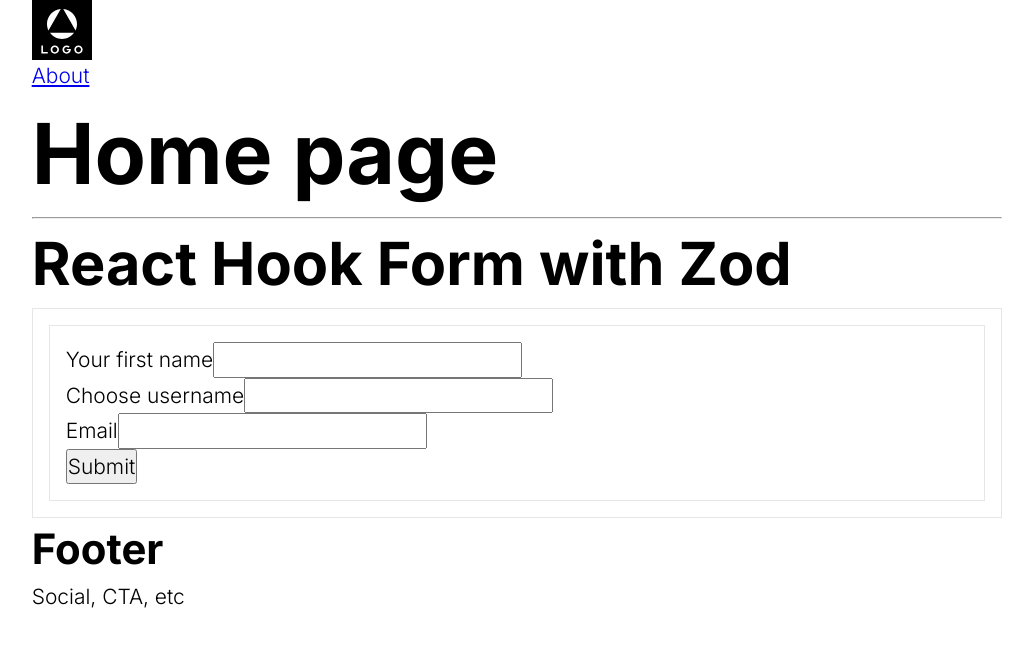
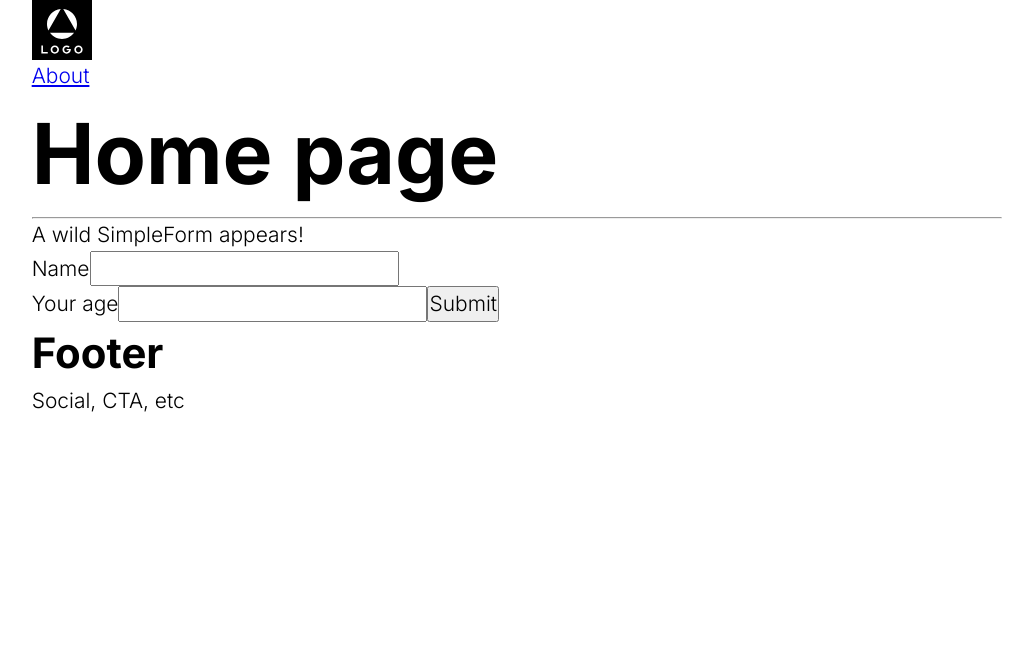
Before and after one commit to ballermatic/n13base, a Next.js app: page / in a window 1280 px wide. Shown: the top 646 px of the page, without its empty margins (123-1156 px from the left). Built offline with nearby package versions, Linux system fonts and the light colour scheme.

Commit message:
Simplified form example

```diff
--- a/app/page.tsx
+++ b/app/page.tsx
@@ -1,12 +1,12 @@
-import { SignUpForm } from '../components/signup/signup';
+import { SimpleForm } from '../components/simple-form';
 
 export default function HomePage() {
   return (
     <div>
       <h1>Home page</h1>
       <hr />
-      <h2>React Hook Form with Zod</h2>
-      <SignUpForm />
+      <p>A wild SimpleForm appears!</p>
+      <SimpleForm />
     </div>
   );
 }
--- a/components/form/form.tsx
+++ /dev/null
@@ -1,71 +0,0 @@
-// Found here: https://omkarkulkarni.vercel.app/blog/reusable-form-component-in-react-using-react-hook-form-and-zod
-
-// function to resolve zod schema we provide
-import { zodResolver } from '@hookform/resolvers/zod';
-
-// We will fully type `<Form />` component by providing component props and fwding // those
-import { ComponentProps } from 'react';
-
-import {
-  // we import useForm hook as useHookForm
-  useForm as useHookForm,
-  // typescript types of useHookForm props
-  UseFormProps as UseHookFormProps,
-  // context provider for our form
-  FormProvider,
-  // return type of useHookForm hook
-  UseFormReturn,
-  // typescript type of form's field values
-  FieldValues,
-  // type of submit handler event
-  SubmitHandler,
-  // hook that would return errors in current instance of form
-  useFormContext,
-} from 'react-hook-form';
-
-// Type of zod schema
-import { ZodSchema, TypeOf } from 'zod';
-
-// We provide additional option that would be our zod schema.
-interface UseFormProps<T extends ZodSchema<any>> extends UseHookFormProps<TypeOf<T>> {
-  schema: T;
-}
-
-export const useForm = <T extends ZodSchema<any>>({ schema, ...formConfig }: UseFormProps<T>) => {
-  return useHookForm({
-    ...formConfig,
-    resolver: zodResolver(schema),
-  });
-};
-
-// we omit the native `onSubmit` event in favor of `SubmitHandler` event
-// the beauty of this is, the values returned by the submit handler are fully typed
-interface FormProps<T extends FieldValues = any> extends Omit<ComponentProps<'form'>, 'onSubmit'> {
-  form: UseFormReturn<T>;
-  onSubmit: SubmitHandler<T>;
-}
-export const Form = <T extends FieldValues>({ form, onSubmit, children, ...props }: FormProps<T>) => {
-  return (
-    <FormProvider {...form}>
-      {/* the `form` passed here is return value of useForm() hook */}
-      <form onSubmit={form.handleSubmit(onSubmit)} {...props}>
-        <fieldset disabled={form.formState.isSubmitting}>{children}</fieldset>
-      </form>
-    </FormProvider>
-  );
-};
-
-export function FieldError({ name }: { name?: string }) {
-  // the useFormContext hook returns the current state of hook form.
-  const {
-    formState: { errors },
-  } = useFormContext();
-
-  if (!name) return null;
-
-  const error = errors[name];
-
-  if (!error) return null;
-
-  return <span>{error.message}</span>;
-}
--- a/components/form/input.tsx
+++ /dev/null
@@ -1,17 +0,0 @@
-import { ComponentProps, forwardRef } from 'react';
-import { FieldError } from './form';
-
-interface InputProps {
-  label: string;
-  type: string;
-}
-
-export const Input = forwardRef<HTMLInputElement, InputProps>(function Input({ label, type = 'text', ...props }, ref) {
-  return (
-    <div>
-      <label>{label}</label>
-      <input type={type} ref={ref} {...props} />
-      <FieldError name={props.name} />
-    </div>
-  );
-});
--- a/components/signup/signup.module.css
+++ /dev/null
@@ -1,12 +0,0 @@
-.form {
-  padding: 1rem;
-}
-
-.form fieldset {
-  padding: 1rem;
-  border: 1px solid rgba(128, 128, 128, 0.2);
-}
-
-.wrapper {
-  border: 1px solid rgba(128, 128, 128, 0.2);
-}
--- a/components/signup/signup.tsx
+++ /dev/null
@@ -1,41 +0,0 @@
-// This is needed for the form implementation in Next 13
-'use client';
-
-import { z } from 'zod';
-import { Form, useForm } from '../form/form';
-import { Input } from '../form/input';
-import styles from './signup.module.css';
-
-// Declare validation and shape of form
-// Zod takes care of email validation, it also supports custom regex
-const signUpFormSchema = z.object({
-  firstName: z.string().min(3, 'First Name must be atleast 3 characters long.'),
-  username: z
-    .string()
-    .min(3, 'Username must be atleast 3 characters long.')
-    .max(20, 'Username should be under 20 characters.'),
-  email: z.string().email('Please enter a valid email address.'),
-});
-
-let renderCount = 0;
-
-export function SignUpForm() {
-  // this is hook is required to use form
-  const form = useForm({
-    schema: signUpFormSchema,
-  });
-
-  renderCount++;
-
-  return (
-    <div className={styles.wrapper}>
-      {/* provide the form and onSubmit handler to form component */}
-      <Form form={form} onSubmit={(values) => console.log(values)} className={styles.form}>
-        <Input label='Your first name' type='text' {...form.register('firstName')} />
-        <Input label='Choose username' type='text' {...form.register('username')} />
-        <Input label='Email' type='email' {...form.register('email')} />
-        <button type='submit'>Submit</button>
-      </Form>
-    </div>
-  );
-}
--- /dev/null
+++ b/components/simple-form.tsx
@@ -0,0 +1,33 @@
+'use client';
+
+import { z } from 'zod';
+import { useForm } from 'react-hook-form';
+import { zodResolver } from '@hookform/resolvers/zod';
+
+const schema = z.object({
+  name: z.string().min(2),
+  age: z.number().min(10),
+});
+
+export const SimpleForm = () => {
+  const {
+    register,
+    handleSubmit,
+    formState: { errors },
+  } = useForm({
+    resolver: zodResolver(schema),
+  });
+
+  return (
+    <form onSubmit={handleSubmit((d) => console.log(d))}>
+      <label htmlFor='name'>Name</label>
+      <input {...register('name')} />
+      {errors.name?.message && <span>Name needs to be more than 2 characters.</span>}
+      <br />
+      <label htmlFor='age'>Your age</label>
+      <input type='number' {...register('age', { valueAsNumber: true })} />
+      {errors.age?.message && <span>You must be at least 10.</span>}
+      <button type='submit'>Submit</button>
+    </form>
+  );
+};
```
